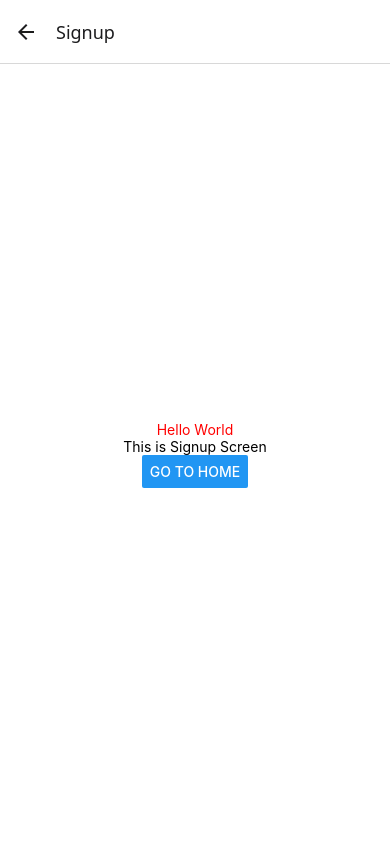
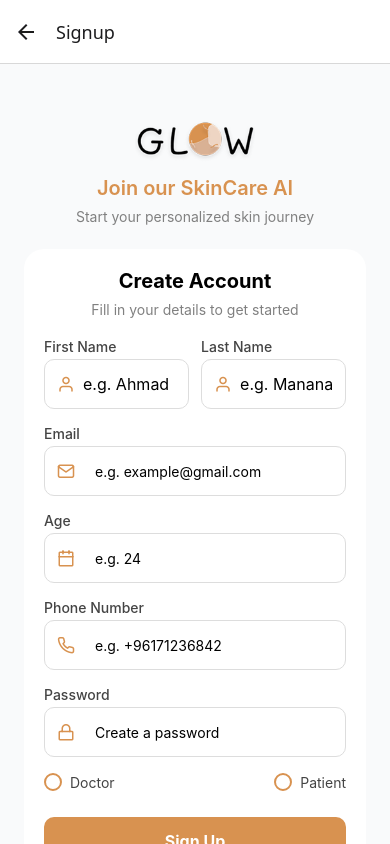
Before and after one commit to TheManana11/Glow, a React Native app in the folder glow-client/: screen /Signup in a window 390 px wide. Built offline with nearby package versions, Linux system fonts and the light colour scheme.

Commit message:
fix AM-6: Created the signup page on frontend

```diff
--- a/glow-client/screens/Home/HomeScreen.js
+++ b/glow-client/screens/Home/HomeScreen.js
@@ -6,7 +6,7 @@ const HomeScreen = ({ navigation }) => {
     <View style={style.container}>
         <Text style={ style.text }>Hello World</Text>
         <Text>This is Home Screen</Text>
-        <Button title="Go to Login" onPress={() => navigation.navigate('Login')} />
+        <Button title="Go to Login" onPress={() => navigation.navigate('Signup')} />
     </View>
   )
 }
--- a/glow-client/screens/Login/LoginScreen.js
+++ /dev/null
@@ -1,15 +0,0 @@
-import { Button, Text, View } from "react-native"
-import { style } from './style'
-
-const HomeScreen = ({ navigation }) => {
-  return (
-    <View style={style.container}>
-        <Text style={ style.text }>Hello World</Text>
-        <Text>This is Login Screen</Text>
-        <Button title="Go to Home" onPress={() => navigation.navigate('Home')} />
-        <Button title="Go to Signup" onPress={() => navigation.navigate('Signup')} />
-    </View>
-  )
-}
-
-export default HomeScreen
--- a/glow-client/screens/Login/style.js
+++ /dev/null
@@ -1,16 +0,0 @@
-import { StyleSheet } from "react-native";
-
-
-export const style = StyleSheet.create({
-    container: {
-        backgroundColor: "#fff",
-        width: '100%',
-        height: '100%',
-        display: "flex",
-        alignItems: "center",
-        justifyContent: "center"
-    },
-    text: {
-        color: "red"
-    }
-})
--- a/glow-client/screens/Signup/SignupScreen.js
+++ b/glow-client/screens/Signup/SignupScreen.js
@@ -1,14 +1,190 @@
-import { Button, Text, View } from "react-native"
-import { style } from './style'
+import React, { useState } from "react";
+import {
+  View,
+  Text,
+  TextInput,
+  TouchableOpacity,
+  ScrollView,
+  Image,
+} from "react-native";
+import styles from "./style";
+import { Feather } from "@expo/vector-icons";
 
-const HomeScreen = ({ navigation }) => {
+export default function SignupScreen({ navigation }) {
+  const [formData, setFormData] = useState({
+    first_name: "",
+    last_name: "",
+    email: "",
+    age: "",
+    phone_number: "",
+    password: "",
+    role: "",
+  });
+
+  const handleSubmit = () => {
+    console.log(formData);
+    setFormData({
+      first_name: "",
+      last_name: "",
+      email: "",
+      age: "",
+      phone_number: "",
+      password: "",
+      role: "",
+    });
+  };
+
   return (
-    <View style={style.container}>
-        <Text style={ style.text }>Hello World</Text>
-        <Text>This is Signup Screen</Text>
-        <Button title="Go to Home" onPress={() => navigation.navigate('Home')} />
-    </View>
-  )
+    <ScrollView contentContainerStyle={styles.container}>
+      <Image
+        source={require("../../assets/images/logo.png")}
+        style={styles.logo}
+      />
+      <Text style={styles.title}>Join our SkinCare AI</Text>
+      <Text style={styles.subtitle}>Start your personalized skin journey</Text>
+
+      <View style={styles.form}>
+        <Text style={styles.formTitle}>Create Account</Text>
+        <Text style={styles.formSubtitle}>
+          Fill in your details to get started
+        </Text>
+
+        <View style={styles.row}>
+          <View style={styles.inputHalf}>
+            <Text style={styles.label}>First Name</Text>
+            <View style={styles.inputWithIcon}>
+              <Feather
+                name="user"
+                size={18}
+                color="#D89250"
+                style={styles.icon}
+              />
+              <TextInput
+                placeholder="e.g. Ahmad"
+                style={styles.textInput}
+                value={formData.first_name}
+                onChangeText={(text) =>
+                  setFormData({ ...formData, first_name: text })
+                }
+              />
+            </View>
+          </View>
+
+          <View style={styles.inputHalf}>
+            <Text style={styles.label}>Last Name</Text>
+            <View style={styles.inputWithIcon}>
+              <Feather
+                name="user"
+                size={18}
+                color="#D89250"
+                style={styles.icon}
+              />
+              <TextInput
+                placeholder="e.g. Manana"
+                style={styles.textInput}
+                value={formData.last_name}
+                onChangeText={(text) =>
+                  setFormData({ ...formData, last_name: text })
+                }
+              />
+            </View>
+          </View>
+        </View>
+
+        <Text style={styles.label}>Email</Text>
+        <View style={styles.inputWithIcon}>
+          <Feather name="mail" size={18} color="#D89250" style={styles.icon} />
+          <TextInput
+            style={styles.input}
+            placeholder="e.g. example@gmail.com"
+            value={formData.email}
+            onChangeText={(text) => setFormData({ ...formData, email: text })}
+          />
+        </View>
+
+        <Text style={styles.label}>Age</Text>
+        <View style={styles.inputWithIcon}>
+          <Feather
+            name="calendar"
+            size={18}
+            color="#D89250"
+            style={styles.icon}
+          />
+          <TextInput
+            style={styles.input}
+            placeholder="e.g. 24"
+            keyboardType="numeric"
+            value={formData.age}
+            onChangeText={(text) => setFormData({ ...formData, age: text })}
+          />
+        </View>
+
+        <Text style={styles.label}>Phone Number</Text>
+        <View style={styles.inputWithIcon}>
+          <Feather name="phone" size={18} color="#D89250" style={styles.icon} />
+          <TextInput
+            style={styles.input}
+            placeholder="e.g. +96171236842"
+            keyboardType="phone-pad"
+            value={formData.phone_number}
+            onChangeText={(text) => setFormData({ ...formData, phone_number: text })}
+          />
+        </View>
+
+        <Text style={styles.label}>Password</Text>
+        <View style={styles.inputWithIcon}>
+          <Feather name="lock" size={18} color="#D89250" style={styles.icon} />
+          <TextInput
+            style={styles.input}
+            placeholder="Create a password"
+            secureTextEntry
+            value={formData.password}
+            onChangeText={(text) =>
+              setFormData({ ...formData, password: text })
+            }
+          />
+        </View>
+
+        <View style={styles.row}>
+          <TouchableOpacity
+            style={styles.radioOption}
+            onPress={() => setFormData({ ...formData, role: "doctor" })}
+          >
+            <View style={styles.radioCircle}>
+              {formData.role === "doctor" && (
+                <View style={styles.radioSelected} />
+              )}
+            </View>
+            <Text style={styles.radioLabel}>Doctor</Text>
+          </TouchableOpacity>
+
+          <TouchableOpacity
+            style={styles.radioOption}
+            onPress={() => setFormData({ ...formData, role: "patient" })}
+          >
+            <View style={styles.radioCircle}>
+              {formData.role === "patient" && (
+                <View style={styles.radioSelected} />
+              )}
+            </View>
+            <Text style={styles.radioLabel}>Patient</Text>
+          </TouchableOpacity>
+        </View>
+
+        <TouchableOpacity style={styles.button} onPress={handleSubmit}>
+          <Text style={styles.buttonText}>Sign Up</Text>
+        </TouchableOpacity>
+
+        <Text style={styles.footerText}>
+          Already a member in Glow?{" "}
+          <Text
+            onPress={() => navigation.navigate("Login")}
+            style={styles.loginLink}
+          >
+            Login
+          </Text>
+        </Text>
+      </View>
+    </ScrollView>
+  );
 }
-
-export default HomeScreen
--- a/glow-client/screens/Signup/style.js
+++ b/glow-client/screens/Signup/style.js
@@ -1,16 +1,138 @@
-import { StyleSheet } from "react-native";
+import { StyleSheet } from 'react-native';
 
+export default StyleSheet.create({
+  container: {
+    paddingHorizontal: 24,
+    paddingVertical: 50,
+    backgroundColor: '#F9FAFB',
+    flexGrow: 1,
+    alignItems: 'center',
+  },
+  logo: {
+    width: 120,
+    height: 50
+  },
+  title: {
+    marginTop: 12,
+    fontSize: 20,
+    fontWeight: '600',
+    color: '#D89250',
+  },
+  subtitle: {
+    color: '#808080',
+    fontSize: 14,
+    marginBottom: 24,
+    marginTop: 8,
+  },
+  form: {
+    width: '100%',
+    backgroundColor: '#fff',
+    padding: 20,
+    borderRadius: 20,
+  },
+  formTitle: {
+    fontSize: 20,
+    fontWeight: 'bold',
+    marginBottom: 8,
+    textAlign: 'center',
+  },
+  formSubtitle: {
+    color: '#808080',
+    marginBottom: 20,
+    textAlign: 'center',
+  },
+  row: {
+    flexDirection: 'row',
+    justifyContent: 'space-between',
+    gap: 10,
+  },
+  inputHalf: {
+    width: '48%',
+  },
+  textInput: {
+    height: 50,
+    borderColor: '#ddd',
+    borderWidth: 1,
+    borderRadius: 10,
+    paddingHorizontal: 12,
+    marginBottom: 16,
+    backgroundColor: '#fff',
+  },
+  input: {
+    width: '100%',
+    height: 50,
+    paddingHorizontal: 12,
+  },
+  label: {
+    marginBottom: 4,
+    fontSize: 14,
+    color: '#444',
+    fontWeight: '500',
+  },
+  radioOption: {
+    flexDirection: 'row',
+    alignItems: 'center',
+    marginBottom: 16,
+  },
+  radioCircle: {
+    height: 18,
+    width: 18,
+    borderRadius: 10,
+    borderWidth: 2,
+    borderColor: '#D89250',
+    alignItems: 'center',
+    justifyContent: 'center',
+    marginRight: 8,
+  },
+  radioSelected: {
+    height: 8,
+    width: 8,
+    borderRadius: 4,
+    backgroundColor: '#D89250',
+  },
+  radioLabel: {
+    fontSize: 14,
+    color: '#444',
+  },
+  button: {
+    backgroundColor: '#D89250',
+    paddingVertical: 14,
+    borderRadius: 10,
+    marginTop: 10,
+    marginBottom: 12,
+  },
+  buttonText: {
+    color: '#fff',
+    fontWeight: 'bold',
+    textAlign: 'center',
+    fontSize: 16,
+  },
+  footerText: {
+    textAlign: 'center',
+    color: '#999',
+  },
+  loginLink: {
+    color: '#D89250',
+    fontWeight: 'bold',
+  },
+  inputWithIcon: {
+  flexDirection: 'row',
+  alignItems: 'center',
+  borderColor: '#ddd',
+  borderWidth: 1,
+  borderRadius: 10,
+  paddingHorizontal: 12,
+  marginBottom: 16,
+  height: 50,
+},
 
-export const style = StyleSheet.create({
-    container: {
-        backgroundColor: "#fff",
-        width: '100%',
-        height: '100%',
-        display: "flex",
-        alignItems: "center",
-        justifyContent: "center"
-    },
-    text: {
-        color: "red"
-    }
-})
+icon: {
+  marginRight: 8,
+},
+
+textInput: {
+  flex: 1,
+  fontSize: 16,
+},
+
+});
```
Also changed, not shown: glow-client/package.json (+7 -1 lines), glow-client/assets/images/logo.png (added), 1 other file (tests, documents, lock files or other folders).
